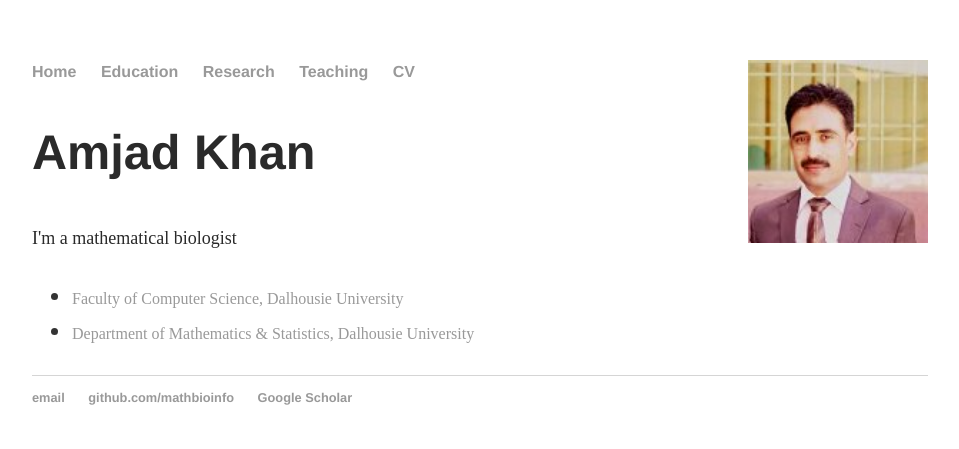
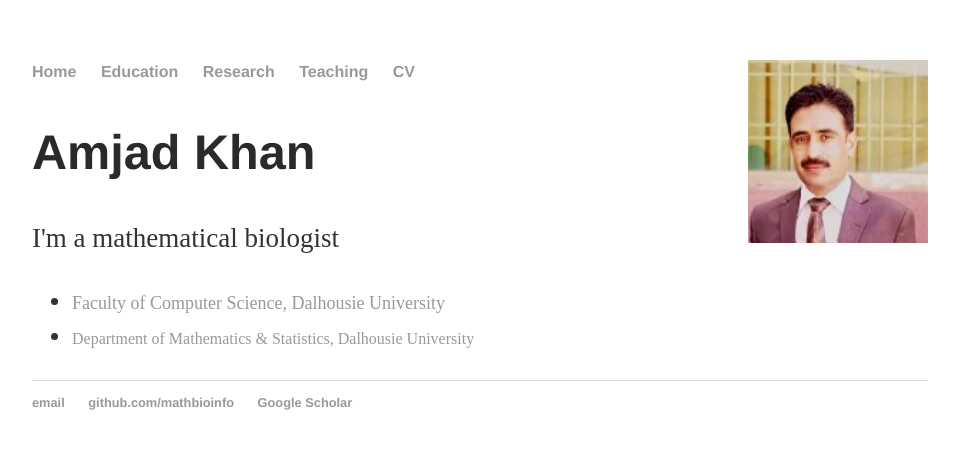
Before and after one commit to MathBioInfo/amjadkhan, a Jekyll site: the page index.html, which Jekyll copies as it is, in a window 1280 px wide. Shown: the top 449 px of the page, without its empty margins (160-1119 px from the left). Built offline with Jekyll 4.4.1, drawn with Linux system fonts in a browser that asks for light colours.

Commit message:
Update index.html

```diff
--- a/index.html
+++ b/index.html
@@ -21,7 +21,7 @@
     		<div class="blurb">
 			</font><font color="#2a2a2a" size="4">
 			<h2>Amjad Khan</h2>
-			<p>I'm a mathematical biologist</a></font><font color="#2a2a2a" size="3"></p>
+			<p>I'm a mathematical biologist</a></p>
     		</div><!-- /.blurb -->
 		</div><!-- /.container -->
                 <ul class="contacts">
```
